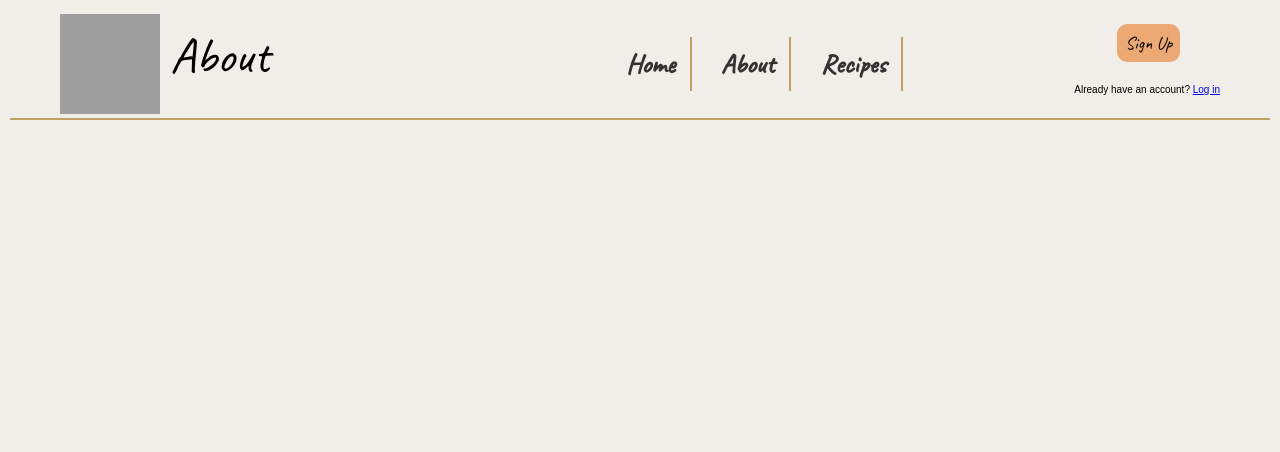
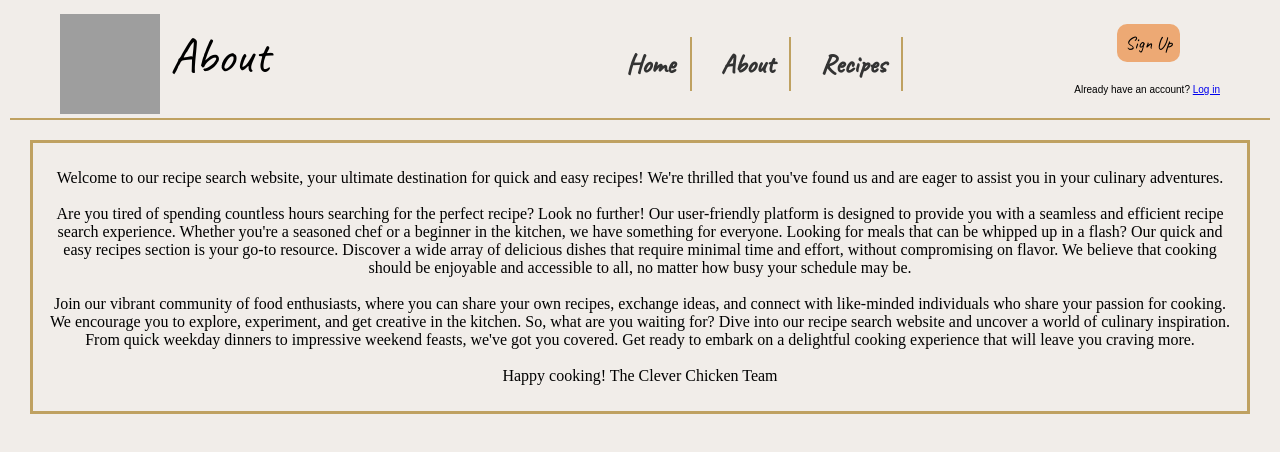
Before and after one commit to lizahdez09/KenzieCapstone, a website built with webpack: page Frontend/src/about.html in a window 1280 px wide. Built offline with nearby package versions, Linux system fonts and the light colour scheme; grey boxes are pictures that could not be loaded.

Commit message:
worked on about.html, not done

```diff
--- a/Frontend/src/about.html
+++ b/Frontend/src/about.html
@@ -23,5 +23,20 @@
   <p class="login-link"> Already have an account? <a href="userPage.html">Log in</a></p>
 </header>
 
+<div class="card borderContainer">
+  <p class="aboutPage">Welcome to our recipe search website, your ultimate destination for quick and easy recipes! We're thrilled that you've found us and are eager to assist you in your culinary adventures.<br><br>
+    Are you tired of spending countless hours searching for the perfect recipe? Look no further! Our user-friendly platform is designed to provide you with a seamless and efficient recipe search experience. Whether you're a seasoned chef or a beginner in the kitchen, we have something for everyone.
+    Looking for meals that can be whipped up in a flash? Our quick and easy recipes section is your go-to resource. Discover a wide array of delicious dishes that require minimal time and effort, without compromising on flavor. We believe that cooking should be enjoyable and accessible to all, no matter how busy your schedule may be.<br><br>
+    Join our vibrant community of food enthusiasts, where you can share your own recipes, exchange ideas, and connect with like-minded individuals who share your passion for cooking. We encourage you to explore, experiment, and get creative in the kitchen.
+    So, what are you waiting for? Dive into our recipe search website and uncover a world of culinary inspiration. From quick weekday dinners to impressive weekend feasts, we've got you covered. Get ready to embark on a delightful cooking experience that will leave you craving more. <br><br>
+    Happy cooking! The Clever Chicken Team</p>
+</div>
+
+
+<!--  NEED HELP PUTTING LOGO IN-->
+<!--<a href="https://www.facebook.com/profile.php?id=100093663740842" class="image-link">-->
+<!--  <img src="/Users/elizabethhernandez/homework-term-4/ata-capstone-project-bremartin95-1/Frontend/src/CleverChickenImages/FaceBookLogo.2.png" width="50" height="50">-->
+<!--</a>-->
+
 </body>
 </html>
--- a/Frontend/src/css/style.css
+++ b/Frontend/src/css/style.css
@@ -99,7 +99,7 @@ p.login-link {
 
 /*Card div formatting*/
 .card {
-    border: var(--orange-brown-color) 2px solid;
+    border: var(--orange-brown-color) 3px solid;
     margin: 20px;
     padding: 10px;
 }
@@ -117,3 +117,13 @@ p.login-link {
 .state.active {
     display: block;
 }
+
+
+.borderContainer{
+   text-align: center;
+}
+
+.image-link{
+    display: flex;
+     justify-content: center;
+}
```
Also changed, not shown: Frontend/src/faceBookLogo.2.png (added), 1 other file.
